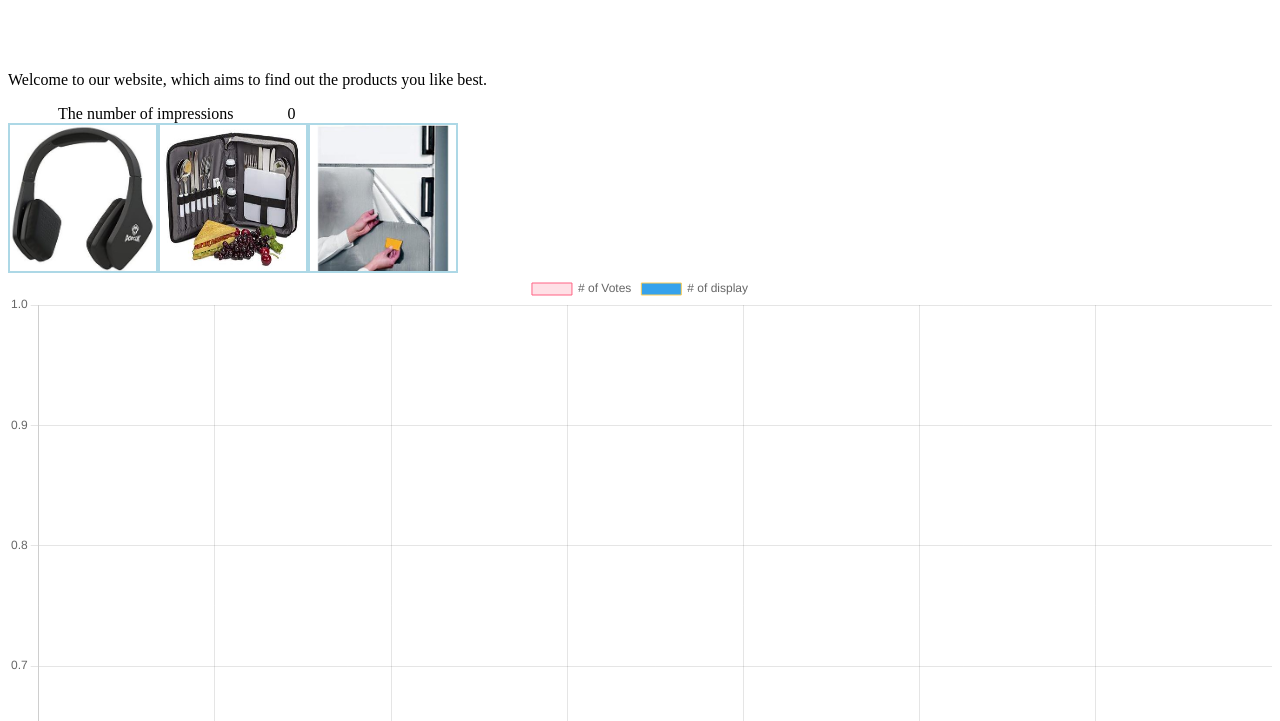
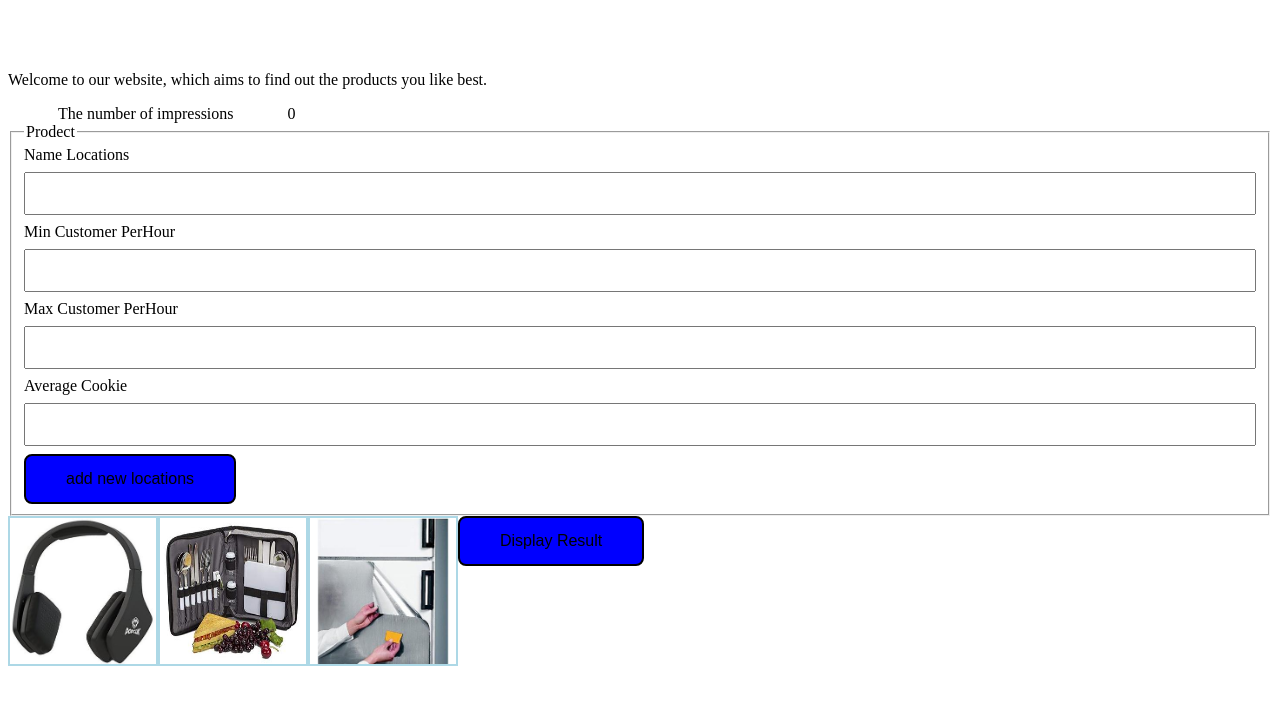
Before and after one commit to rashaalkyeam/BusMall, a plain HTML site: page index.html in a window 1280 px wide. Shown: the part 79-800 px from the top of the page. Drawn offline with nearby package versions, Linux system fonts and the light colour scheme.

Commit message:
lab13,15

```diff
--- a/css/style.css
+++ b/css/style.css
@@ -22,8 +22,6 @@
   #rightImg {
     width: 200px;
     margin: 10px;
-    /* display: block; */
-    /* margin: 0 auto; */
     border-radius: 10px;
   }
   span {
@@ -33,3 +31,44 @@
     margin-left: 20px;
     font-size: 30px;
   }
+
+  button{
+
+    background-color:blue;
+    border: 2px solid black;
+    font-size: 16px;
+    padding: 14px 40px;
+    border-radius: 8px;
+
+  }
+
+  button:hover {
+    background-color: #4CAF50;
+    color: white;
+  }
+
+  input[type=submit]{
+    background-color:blue;
+    border: 2px solid black;
+    font-size: 16px;
+    padding: 14px 40px;
+    border-radius: 8px;
+
+  }
+  input[type=submit]:hover{
+    background-color: #4CAF50;
+    color: white;
+
+  }
+
+  input[type=text] {
+    width: 100%;
+    padding: 12px 20px;
+    margin: 8px 0;
+    box-sizing: border-box;
+  }
+
+  input[type=text]:focus {
+    background-color: lightblue;
+    border-radius: 8px;
+  }
--- a/index.html
+++ b/index.html
@@ -15,12 +15,32 @@
     <p>Welcome to our website, which aims to find out the products you like best.</p>
     <span>The number of impressions</span>
     <span id="num"></span>
+    <fieldset>
+        <legend>    Prodect</legend>
+        <!--nameloc,minCustPerHour,maxCustPerHour,avgCookie-->
+        <label for="nameloc">Name Locations</label>
+        <input type="text" name="nameloc" id="nameloc">
+        <label for="minCustPerHour">Min Customer PerHour</label>
+        <input type="text" name="minCustPerHour" id="minCustPerHour">
+        <label for="maxCustPerHour">Max Customer PerHour</label>
+        <input type="text" name="maxCustPerHour" id="maxCustPerHour">
+        <label for="avgCookie">Average  Cookie</label>
+        <input type="text" name="avgCookie" id="avgCookie">
+        <input type="submit" value="add new locations" />
+
+        </fieldset>
+
+                        </form>
+
     <div id="imgContainer">
     <img id="limg" src="" alt="" title=""/>
     <img id="mimg" src="" alt="" title=""/>
     <img id="rimg" src="" alt="" title=""/>
     </div>
-    <ul id="ulDisplay">    </ul>
+
+    <div id="ulDisplay">
+    <button id="result">Display Result</button>
+    </div>
     <canvas id="myChart" width="400" height="400"></canvas>
     <script src="https://cdn.jsdelivr.net/npm/chart.js"></script>
     <script src="js/app.js"></script>
--- a/js/app.js
+++ b/js/app.js
@@ -96,6 +96,30 @@ function handelClicks(event) {
     }
 }
 
+
+
+localStorage.setItem('prodect',JSON.stringify(ProdectImage));
+ProdectImage= JSON.parse(localStorage.getItem('prodect'));
+
+let disResult= document.getElementById('result');
+disResult.addEventListener('click', view);
+
+function view(event){
+let divEl=document.getElementById('ulDisplay');
+let ulEl = document.createElement('ul');
+divEl.appendChild(ulEl);
+
+for (let i = 0; i < prodect.length; ii++) {
+    let liEl=document.createElement('li');
+    ulEl.appendChild(liEl);
+    liEl.textContent= prodect;
+
+}
+
+
+}
+
+
 var ctx = document.getElementById('myChart').getContext('2d');
 var myChart = new Chart(ctx, {
     type: 'bar',
```
